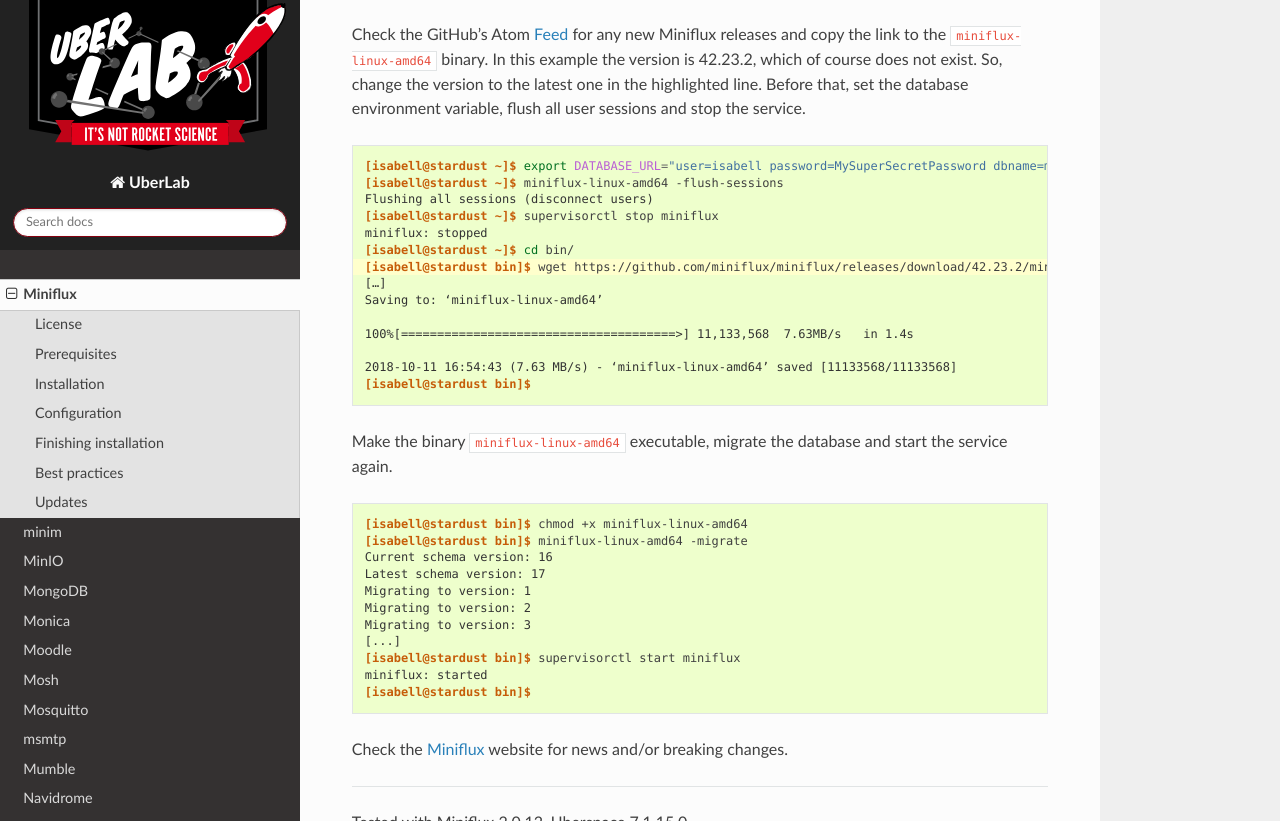
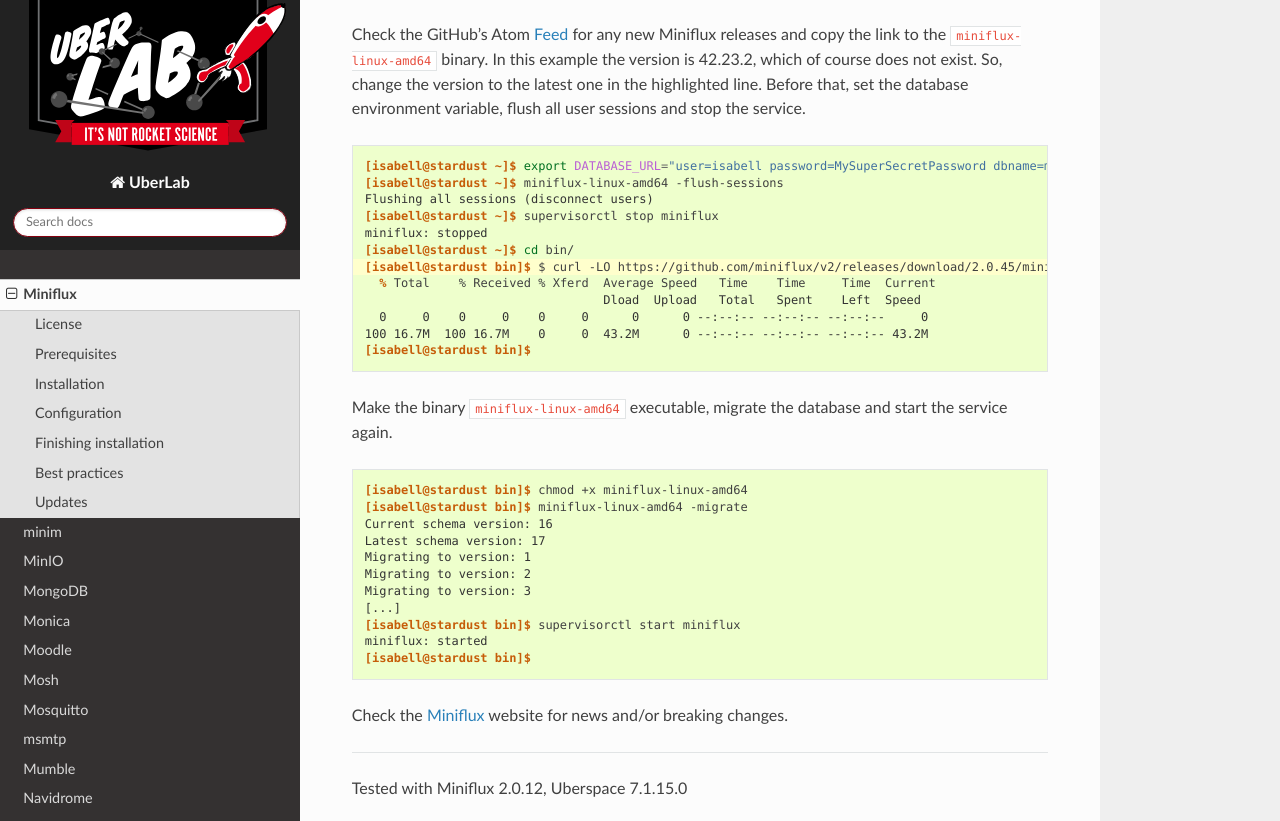
Before and after one commit to Uberspace/lab, a Sphinx documentation site: the page built from source/guide_miniflux.rst, in a window 1280 px wide and 900 px high, scrolled down 4892 px, cut to the strip 0-821 px from the top of the window. Built offline with Sphinx 7.4.7 and the Read the Docs theme 2.0.0, drawn with Linux system fonts in a browser that asks for light colours.

Commit message:
[miniflux] use curl instead of wget
wget won't overwrite the existing file, curl will.

```diff
--- a/source/guide_miniflux.rst
+++ b/source/guide_miniflux.rst
@@ -194,13 +194,11 @@
  [isabell@stardust ~]$ supervisorctl stop miniflux
  miniflux: stopped
  [isabell@stardust ~]$ cd bin/
- [isabell@stardust bin]$ wget https://github.com/miniflux/miniflux/releases/download/42.23.2/miniflux-linux-amd64
- […]
- Saving to: ‘miniflux-linux-amd64’
-
- 100%[======================================>] 11,133,568  7.63MB/s   in 1.4s
-
- 2018-10-11 16:54:43 (7.63 MB/s) - ‘miniflux-linux-amd64’ saved [11133568/11133568]
+ [isabell@stardust bin]$ $ curl -LO https://github.com/miniflux/v2/releases/download/2.0.45/miniflux-linux-amd64
+   % Total    % Received % Xferd  Average Speed   Time    Time     Time  Current
+                                  Dload  Upload   Total   Spent    Left  Speed
+   0     0    0     0    0     0      0      0 --:--:-- --:--:-- --:--:--     0
+ 100 16.7M  100 16.7M    0     0  43.2M      0 --:--:-- --:--:-- --:--:-- 43.2M
  [isabell@stardust bin]$
 
 Make the binary ``miniflux-linux-amd64`` executable, migrate the database and start the service again.
```
